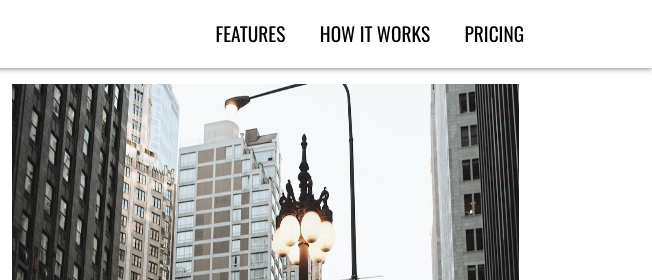
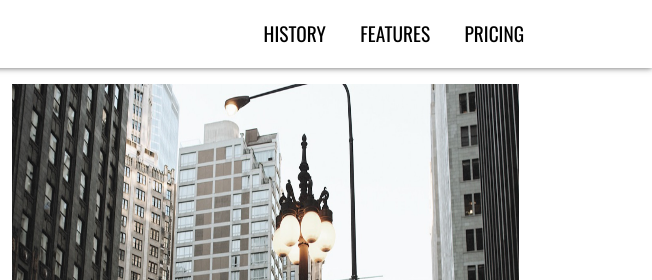
Before and after one commit to elir0d/FCC-Build-a-Product-Landing-Page, a plain HTML site: page index.html in a window 1280 px wide. Shown: the top 280 px of the page, 628-1280 px from the left. Drawn offline with nearby package versions, Linux system fonts and the light colour scheme.

```diff
--- a/index.html
+++ b/index.html
@@ -22,9 +22,9 @@
 
             <nav id="nav-bar">
                <ul>
-                   <li><a href="#Features" class="nav-link">Features</a></li>
-                   <li><a href="#How-It-Works" class="nav-link">How It Works</a></li>
-                   <li><a href="#Pricing" class="nav-link">Pricing</a></li>
+                   <li><a href="#history" class="nav-link">History</a></li>
+                   <li><a href="#features" class="nav-link">Features</a></li>
+                   <li><a href="#pricing" class="nav-link">Pricing</a></li>
                </ul>
             </nav>
 
@@ -50,7 +50,7 @@
             </section>
 
             <div class="video-wrap">
-                <section id="How-It-Works">
+                <section id="history">
                     <iframe id="video" src="https://www.youtube-nocookie.com/embed/y8Yv4pnO7qc?rel=0&controls=0&showinfo=0" allowfullscreen=""height="315" width="315" frameborder="0"></iframe>
                 </section>
 
@@ -129,7 +129,7 @@
                 </div>
             </section>
             <hr>
-            <section id="hero" >
+            <section id="footer" >
                 <h2>Handcrafted, home-made masterpieces</h2>
                 <form id="form" action="https://www.freecodecamp.com/email-submit">
                     <label for="get-started">
```
